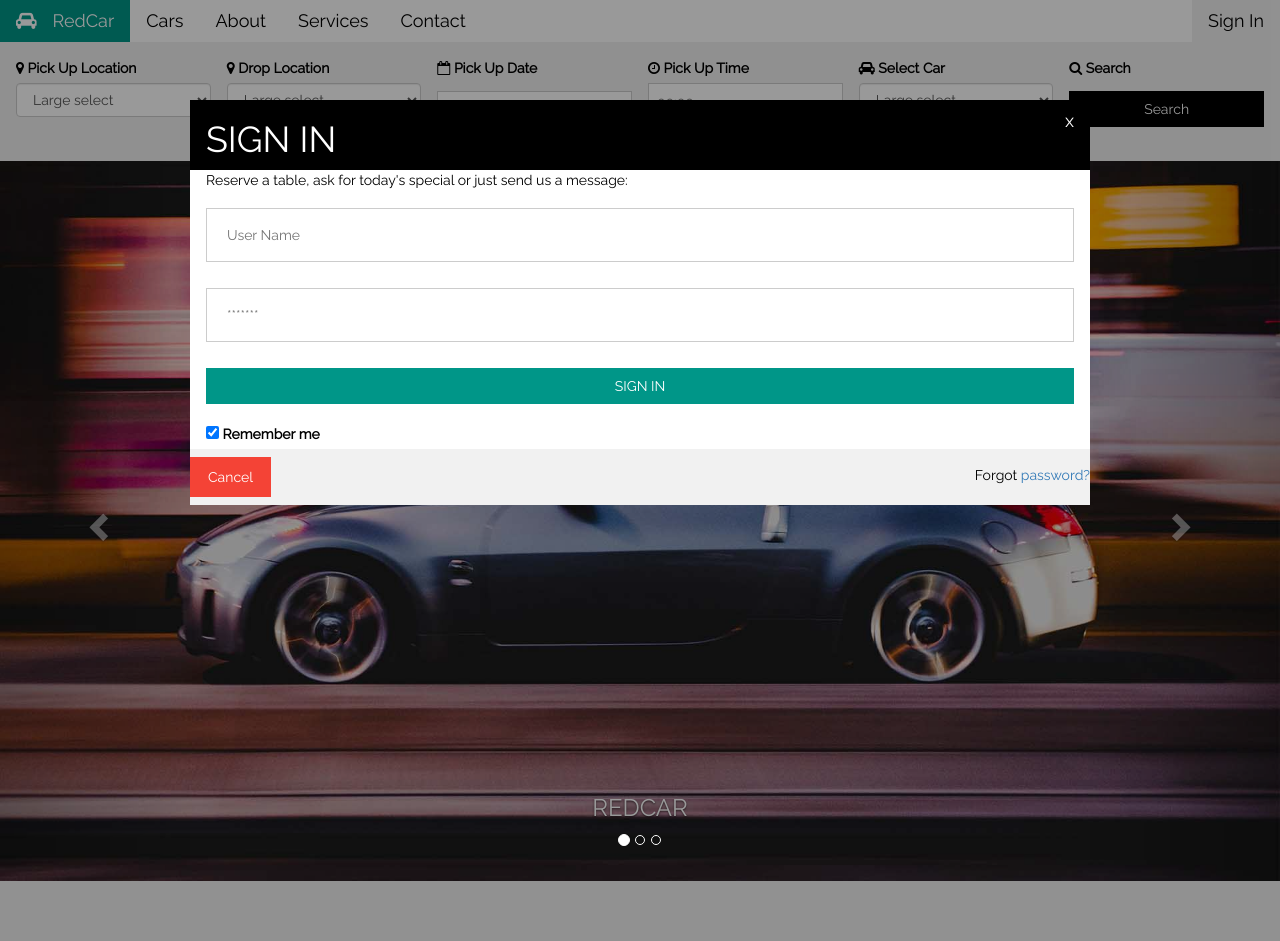
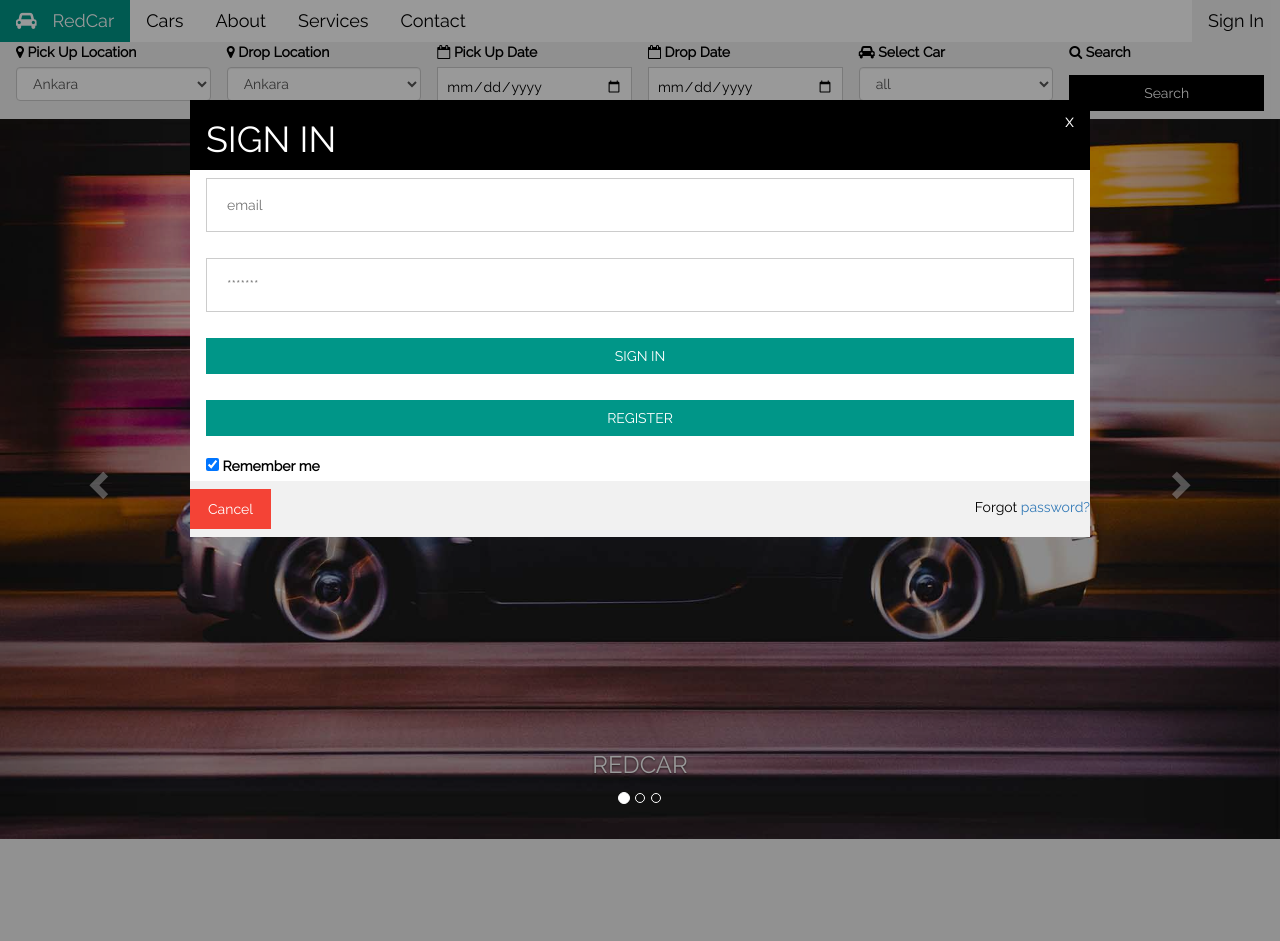
Before and after one commit to gizemakturk/car-rent-homework, a PHP site: page / in a window 1280 px wide, after a click on "Sign In". Run offline with PHP 8.4, Linux system fonts and the light colour scheme; some libraries are stand-ins or nearby versions.

Commit message:
searching available car

```diff
--- a/index.php
+++ b/index.php
@@ -1,8 +1,10 @@
 <?php
 include 'connect.php';
+session_start();
 ?>
 <!DOCTYPE html>
 <html>
+
 <head>
   <title>REDCAR</title>
   <meta charset="UTF-8">
@@ -16,10 +18,18 @@
   <link href="style.css" rel="stylesheet" type="text/css">
 
   <style>
-body,h1,h2,h3,h4,h5,h6 {font-family: "Raleway", Arial, Helvetica, sans-serif}
-
+    body,
+    h1,
+    h2,
+    h3,
+    h4,
+    h5,
+    h6 {
+      font-family: "Raleway", Arial, Helvetica, sans-serif
+    }
   </style>
 </head>
+
 <body class="w3-light-grey">
 
   <!-- Navigation Bar -->
@@ -29,45 +39,65 @@ body,h1,h2,h3,h4,h5,h6 {font-family: "Raleway", Arial, Helvetica, sans-serif}
     <a href="about.php" class="w3-bar-item w3-button w3-mobile">About</a>
     <a href="services.php" class="w3-bar-item w3-button w3-mobile">Services</a>
     <a href="contact.php" class="w3-bar-item w3-button w3-mobile">Contact</a>
-  <a button onclick="document.getElementById('contact').style.display='block'"class="w3-bar-item w3-button w3-right w3-light-grey w3-mobile">Sign In</a>
+    <a button onclick="document.getElementById('contact').style.display='block'" class="w3-bar-item w3-button w3-right w3-light-grey w3-mobile">Sign In</a>
   </div>
-<div class="w3-container w3-margin-top">
-</div>
+  <form method="post" action="<?php echo htmlspecialchars($_SERVER["PHP_SELF"]); ?>">
     <div class="w3-row-padding">
       <div class="w3-col m2">
         <label><i class="fa fa-map-marker"></i> Pick Up Location</label>
-    <select class="form-control form-control-lg w3-input w3-border ">
-      <option>Large select</option>
+        <select class="form-control form-control-lg w3-input w3-border " name="pickup-location">
+        <option value="0">Ankara</option>
+          <option value="1">Antalya</option>
+          <option value="2">İzmir</option>
+          <option value="3">İstanbul</option>
         </select>
       </div>
       <div class="w3-col m2">
         <label><i class="fa fa-map-marker"></i> Drop Location </label>
-    <select class="form-control form-control-lg w3-input w3-border ">
-      <option>Large select</option>
+        <select class="form-control form-control-lg w3-input w3-border " name="drop-location">
+          <option value="0">Ankara</option>
+          <option value="1">Antalya</option>
+          <option value="2">İzmir</option>
+          <option value="3">İstanbul</option>
         </select>
       </div>
       <div class="w3-col m2">
         <label><i class="fa fa-calendar-o"></i> Pick Up Date</label>
-    <input class="w3-input w3-border" type="text" placeholder="DD MM YYYY">
+        <input class="w3-input w3-border" type="date" placeholder="DD MM YYYY" name="pickup-date" required>
       </div>
 
       <div class="w3-col m2">
-    <label><i class="fa fa-clock-o"></i> Pick Up Time</label>
-    <input class="w3-input w3-border" type="number" placeholder="00:00">
+        <label><i class="fa fa-calendar-o"></i> Drop Date </label>
+        <input class="w3-input w3-border" type="date" placeholder="DD MM YYYY" name="drop-date" required>
       </div>
       <div class="w3-col m2">
         <label><i class="fa fa-car"></i> Select Car</label>
-    <select class="form-control form-control-lg w3-input w3-border ">
-      <option>Large select</option>
+        <select class="form-control form-control-lg w3-input w3-border " name="select-car">
+        <option value="0">all</option>
+          <option value="1">Ford</option>
+          <option value="2">KIA</option>
+          <option value="3">Honda</option>
         </select>
       </div>
       <div class="w3-col m2">
         <label><i class="fa fa-search"></i> Search</label>
-    <button class="w3-button w3-block w3-black">Search</button>
+        <button class="w3-button w3-block w3-black" name ='form1'>Search</button>
       </div>
       </div>
-<div class="w3-container w3-margin-top" id="rooms">
-</div>
+  </form>
+  <?php
+
+  if (isset($_POST['form1'])) {
+
+    $_SESSION["pickup-location"] = test_input(isset($_POST["pickup-location"]));
+    $_SESSION["drop-location"] = test_input(isset($_POST["drop-location"]));
+    $_SESSION["pickup-date"] = test_input(isset($_POST["pickup-date"]));
+    $_SESSION["drop-date"] = test_input(isset($_POST["drop-date"]));
+    $_SESSION["select-car"] = test_input(isset($_POST["select-car"]));
+  echo "<script> window.location.href='cars.php'</script>";
+  }
+
+  ?>
 
   <!-- Header -->
   <div id="myCarousel" class="carousel slide" data-ride="carousel">
@@ -344,25 +374,70 @@ body,h1,h2,h3,h4,h5,h6 {font-family: "Raleway", Arial, Helvetica, sans-serif}
         <span onclick="document.getElementById('contact').style.display='none'" class="w3-button w3-display-topright w3-large">x</span>
         <h1>SIGN IN</h1>
       </div>
+
       <div class="w3-container">
-          <p>Reserve a table, ask for today's special or just send us a message:</p>
-          <form action="/action_page.php" target="_blank">
-            <p><input class="w3-input w3-padding-16 w3-border" type="text" placeholder="User Name" required name="UserName"></p>
-            <p><input class="w3-input w3-padding-16 w3-border" type="text" placeholder="*******" required name="Password"></p>
+
+        <form method="post" action="<?php echo htmlspecialchars($_SERVER["PHP_SELF"]); ?>">
+          <p><input class="w3-input w3-padding-16 w3-border" type="text" placeholder="email" required name="email"></p>
+          <p><input class="w3-input w3-padding-16 w3-border" type="password" placeholder="*******" required name="password"></p>
           <p><button class="w3-button w3-teal" type="submit">SIGN IN</button></p>
+          <p><button class="w3-button w3-teal" type="button" onclick="window.location.href='register.php'">REGISTER</button></p>
           <label>
             <input type="checkbox" checked="checked" name="remember"> Remember me
           </label>
       </div>
       <div class="" style="background-color:#f1f1f1">
-      <button type="button" class="cancelbtn">Cancel</button>
+        <button onclick="document.getElementById('contact').style.display='none'" type="button" class="cancelbtn">Cancel</button>
         <span class="psw">Forgot <a href="#">password?</a></span>
       </div>
 
       </form>
+
     </div>
   </div>
+  <?php
+  $email = $password = "";
+  if ($_SERVER["REQUEST_METHOD"] == "POST") {
+    $validation = true;
+    if (empty($_POST["email"])) {
+      $emailErr = "Email is required";
+      $validation = false;
+    } else {
+      $email = test_input($_POST["email"]);
 
+      // check if e-mail address is well-formed
+      if (!filter_var($email, FILTER_VALIDATE_EMAIL)) {
+        $emailErr = "Invalid email format";
+        $validation = false;
+      }
+    }
+
+    $password = $_POST["password"];
+
+    if ($validation) {
+      $encPasswordd = md5($password);
+      $sql = "SELECT customerid, firstname FROM customer WHERE email='$email' and password='$encPasswordd'";
+      $result = $conn->query($sql);
+      if ($result->num_rows > 0) {
+        echo "login success";
+      } else {
+        echo 'password or email incorrect';
+      }
+
+
+      $conn->close();
+    } else {
+      echo "something wrong";
+    }
+  }
+  function test_input($data)
+  {
+    $data = trim($data);
+    $data = stripslashes($data);
+    $data = htmlspecialchars($data);
+    return $data;
+  }
+  ?>
 
 
   <!-- Footer -->
@@ -383,13 +458,15 @@ body,h1,h2,h3,h4,h5,h6 {font-family: "Raleway", Arial, Helvetica, sans-serif}
   <!-- Add Google Maps -->
   <script>
     function myMap() {
-  myCenter=new google.maps.LatLng(41.878114, -87.629798);
-  var mapOptions= {
-    center:myCenter,
-    zoom:12, scrollwheel: false, draggable: false,
-    mapTypeId:google.maps.MapTypeId.ROADMAP
+      myCenter = new google.maps.LatLng(41.878114, -87.629798);
+      var mapOptions = {
+        center: myCenter,
+        zoom: 12,
+        scrollwheel: false,
+        draggable: false,
+        mapTypeId: google.maps.MapTypeId.ROADMAP
       };
-  var map=new google.maps.Map(document.getElementById("googleMap"),mapOptions);
+      var map = new google.maps.Map(document.getElementById("googleMap"), mapOptions);
 
       var marker = new google.maps.Marker({
         position: myCenter,
@@ -401,4 +478,5 @@ function myMap() {
 
 
 </body>
+
 </html>
```
Also changed, not shown: cars.php (+99 -5 lines). Lines whose indentation alone changed are shown as unchanged.
